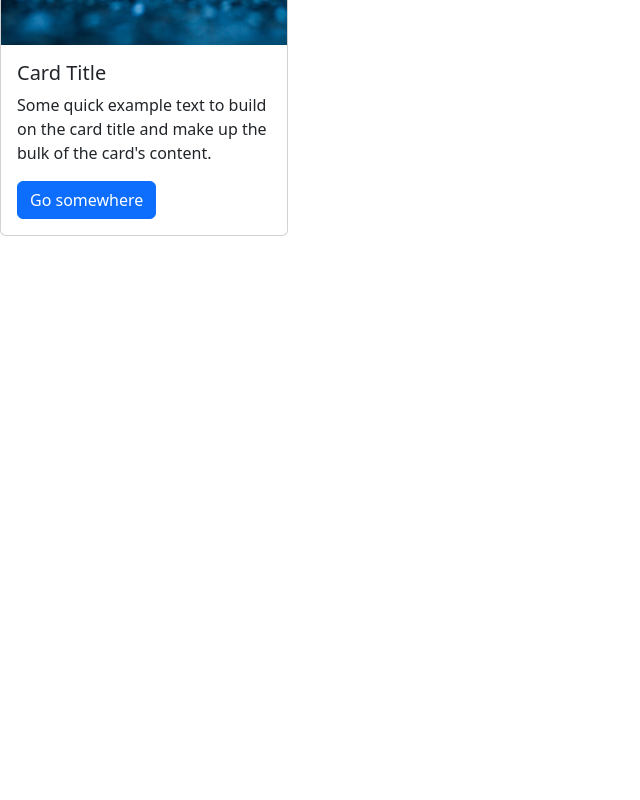
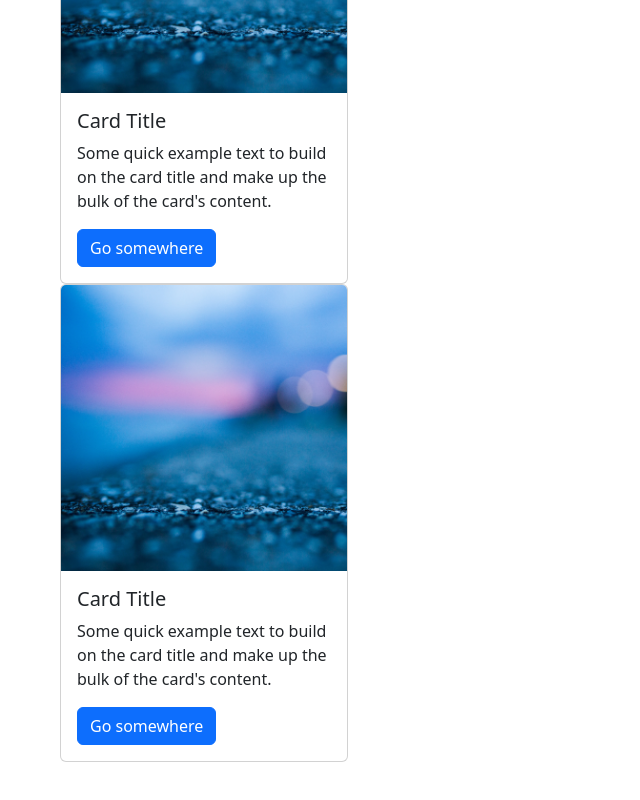
Before and after one commit to gholamreza-hasnzade/learning-reactjs, a React (Create React App) app: page / in a window 1280 px wide. Shown: the part 242-1042 px from the top of the page, without its empty margins (0-640 px from the left). Before the commit the page ends 800 px from the top, so only its background shows below. Built offline with nearby package versions, Linux system fonts and the light colour scheme.

Commit message:
doplacte card

```diff
--- a/src/practice-components/react-bootstrap/index.js
+++ b/src/practice-components/react-bootstrap/index.js
@@ -47,6 +47,7 @@
   return <Button onClick={() => setShow(true)}>Show Alert</Button>; */
 
   return (
+    <div className="container m-5">
       <Card style={{ width: "18rem" }}>
         <Card.Img variant="top" src={Album_4} />
         <Card.Body>
@@ -58,5 +59,18 @@
           <Button variant="primary">Go somewhere</Button>
         </Card.Body>
       </Card>
+
+      <Card style={{ width: "18rem" }}>
+        <Card.Img variant="top" src={Album_4} />
+        <Card.Body>
+          <Card.Title>Card Title</Card.Title>
+          <Card.Text>
+            Some quick example text to build on the card title and make up the
+            bulk of the card's content.
+          </Card.Text>
+          <Button variant="primary">Go somewhere</Button>
+        </Card.Body>
+      </Card>
+    </div>
   );
 };
```
Lines whose indentation alone changed are shown as unchanged.
